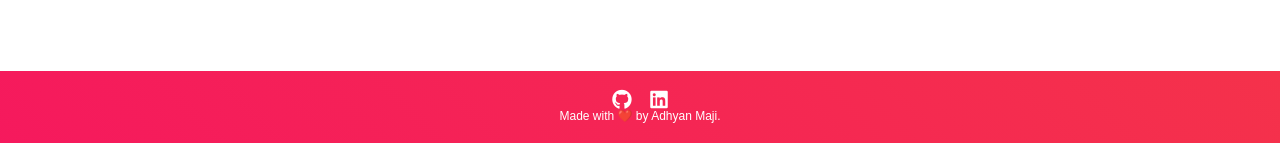
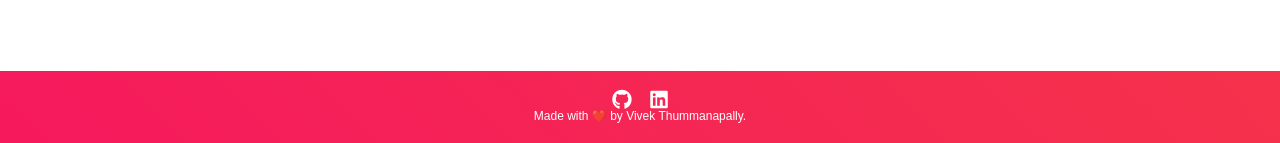
Before and after one commit to Vivekpython-art/Diabetes-Predictor, a Flask app: template templates/result.html in a window 1280 px wide. Shown: the part 657-800 px from the top of the page. Run offline with Flask 2, Linux system fonts and the light colour scheme; the template is opened without the code that fills it, so the values that code supplies are empty; parts of the project's set-up code (start-up, migrations or seed data) failed here and were passed over; some libraries are stand-ins or nearby versions.

Commit message:
Update result.html

```diff
--- a/templates/result.html
+++ b/templates/result.html
@@ -1,3 +1,4 @@
+
 <!DOCTYPE html>
 
 <html lang="en" dir="ltr">
@@ -34,10 +35,10 @@
 		<!-- Footer -->
        <div class='footer'>
            <div class="contact">
-               <a target="_blank" href="https://github.com/Adhyan31"><i class="fab fa-github fa-lg contact-icon"></i></a>
-               <a target="_blank" href="https://www.linkedin.com/in/adhyanmaji"><i class="fab fa-linkedin fa-lg contact-icon"></i></a>
+               <a target="_blank" href="https://github.com/Vivekpython-art/Diabetes-Predictor"><i class="fab fa-github fa-lg contact-icon"></i></a>
+               <a target="_blank" href="https://www.linkedin.com/in/vivek-thummanapally-918bab63/"><i class="fab fa-linkedin fa-lg contact-icon"></i></a>
            </div>
-           <p class='footer-description'>Made with ❤️ by Adhyan Maji.</p>
+           <p class='footer-description'>Made with ❤️ by Vivek Thummanapally.</p>
        </div>
 
 	</body>
```
